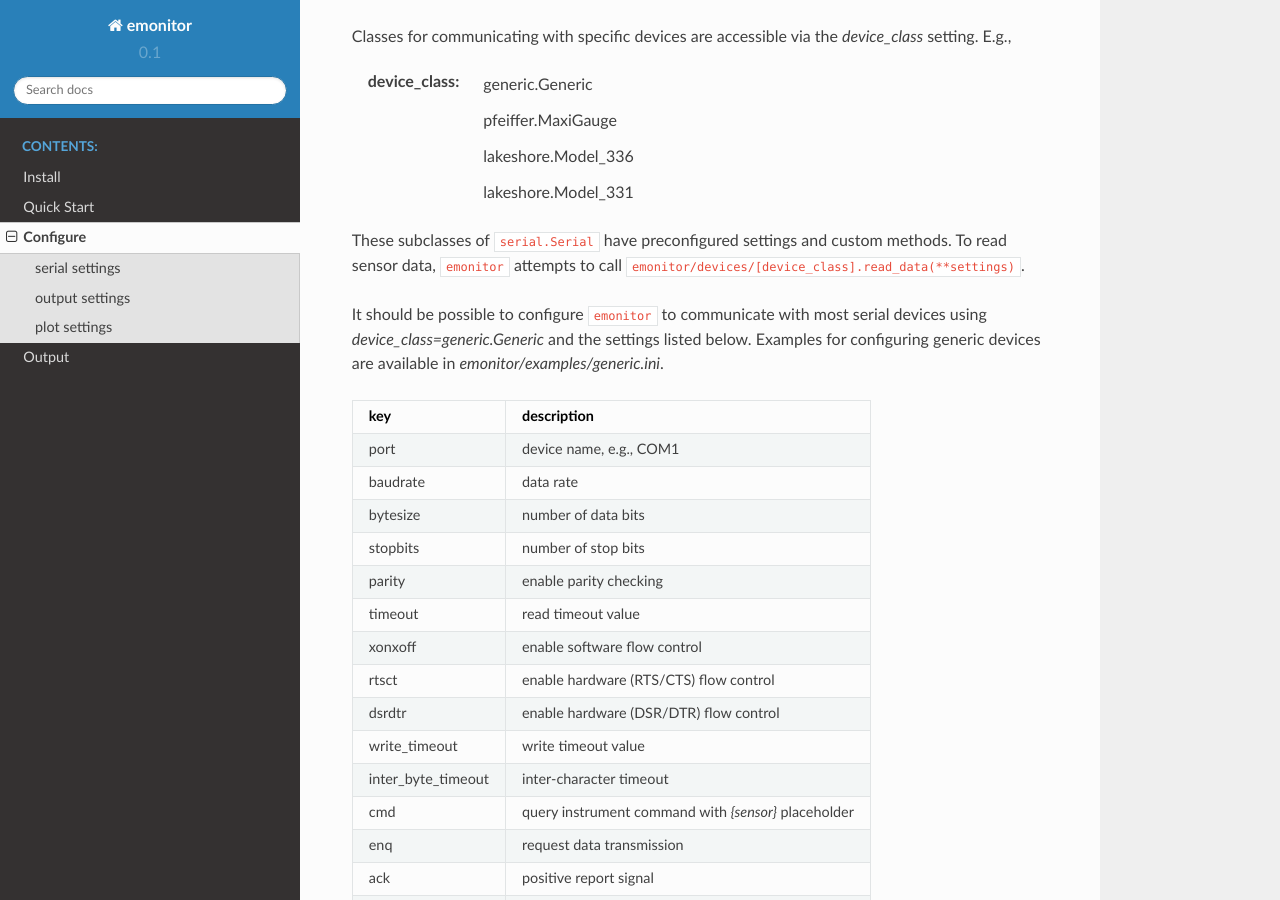
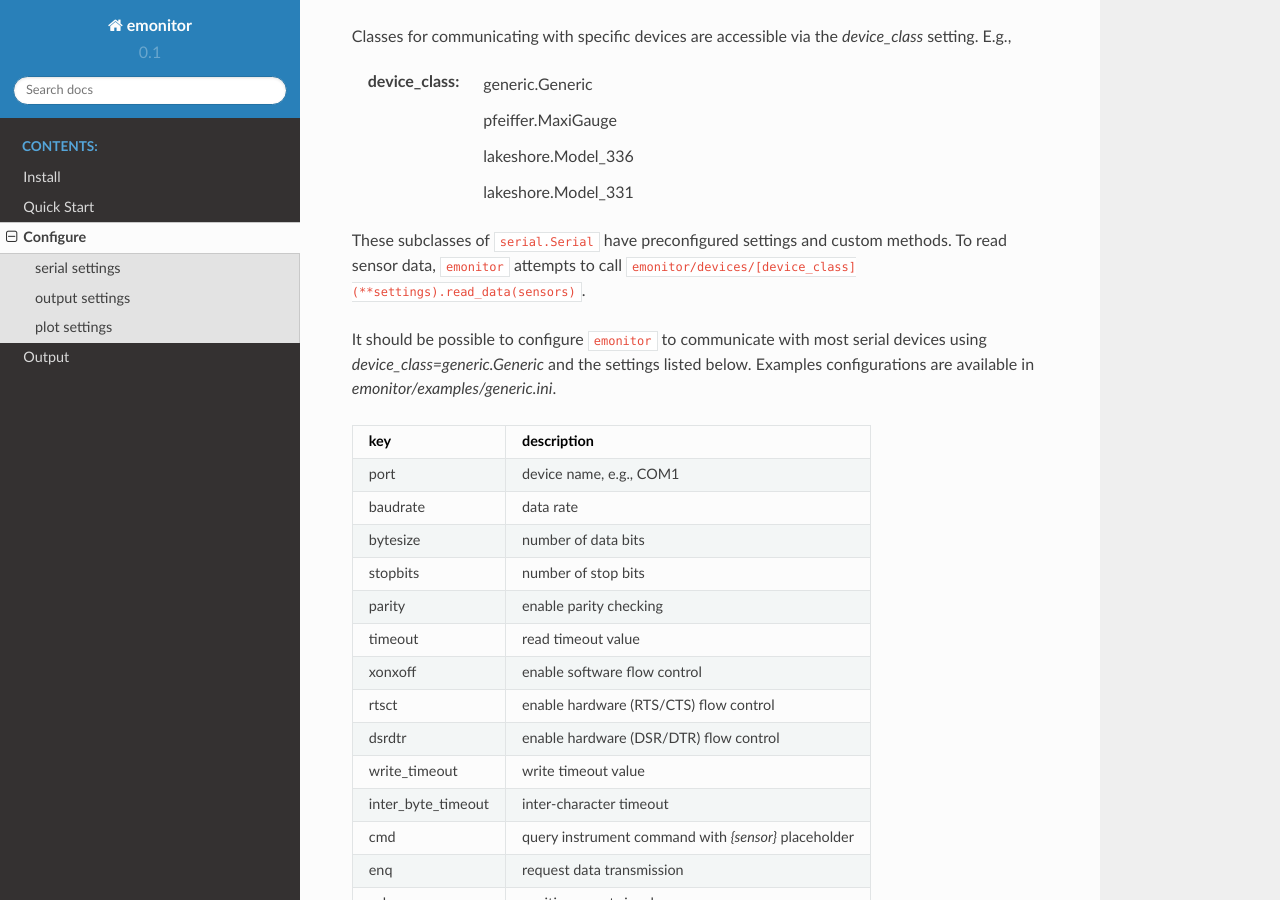
Before and after one commit to ad3ller/emonitor, a Sphinx documentation site: the page built from docs/source/configure.rst, in a window 1280 px wide and 900 px high, scrolled down 1276 px. Built offline with Sphinx 7.4.7 and the Read the Docs theme 2.0.0, drawn with Linux system fonts in a browser that asks for light colours.

Commit message:
Update configure.rst

```diff
--- a/docs/source/configure.rst
+++ b/docs/source/configure.rst
@@ -75,11 +75,11 @@ Classes for communicating with specific devices are accessible via the `device_c
 
 These subclasses of ``serial.Serial`` have preconfigured settings and custom
 methods. To read sensor data, ``emonitor`` attempts to call
-``emonitor/devices/[device_class].read_data(**settings)``.
+``emonitor/devices/[device_class](**settings).read_data(sensors)``.
 
 It should be possible to configure ``emonitor`` to communicate with most serial devices using
-`device_class=generic.Generic` and the settings listed below. Examples for configuring generic
-devices are available in `emonitor/examples/generic.ini`.
+`device_class=generic.Generic` and the settings listed below. Examples configurations are
+available in `emonitor/examples/generic.ini`.
 
 ==================  =====================================================
 key                 description
```
